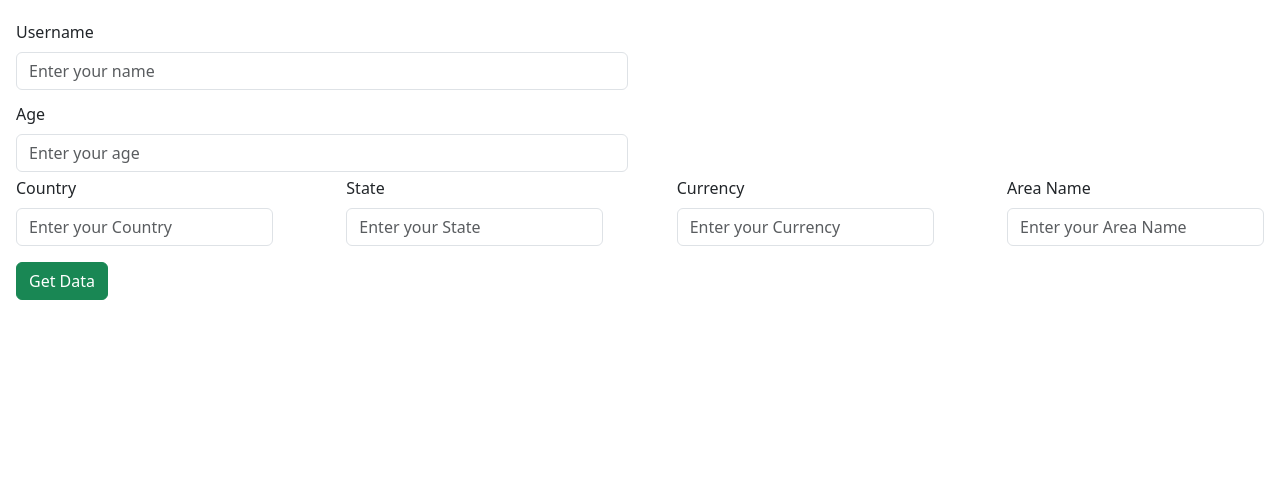
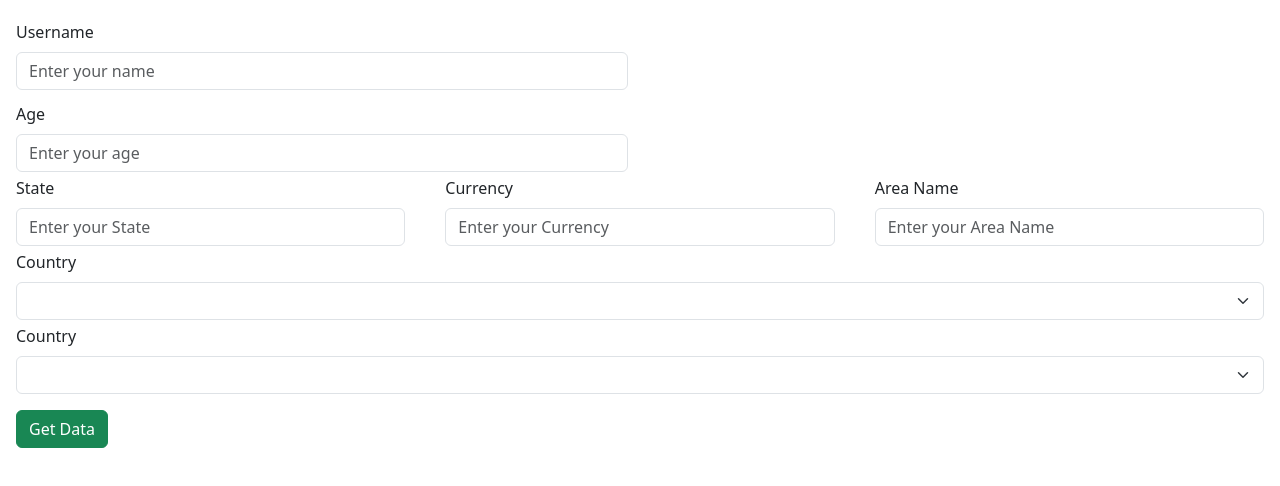
Before and after one commit to Denil-Doss-ZS0463/Angular_v17, an Angular app in the folder Angular17_DemoProject/: page / in a window 1280 px wide. Shown: the top 486 px of the page. Built offline with nearby package versions, Linux system fonts and the light colour scheme.

Commit message:
Common Dropdown has been added
Common Dropdown has been added

```diff
--- a/Angular17_DemoProject/src/app/common-libraies/common-dropdown/common-dropdown.component.html
+++ b/Angular17_DemoProject/src/app/common-libraies/common-dropdown/common-dropdown.component.html
@@ -1 +1,28 @@
-<p>common-dropdown works!</p>
+<div [formGroup]="parentForm">
+    <div class="form-group mt-1">
+        <label [for]="idSelector" class="form-label ps-0">{{ label }}</label>
+        <div class="d- align-items-center">
+            <!-- <input class="form-control" [type]="fieldType" [formControlName]="controlName" [id]="idSelector"
+            [placeholder]="placeholderText" autocomplete="off"
+            [ngClass]="{' border border-danger':showErrors() && parentForm.get(controlName)?.hasError('required')}"> -->
+
+            <select class="form-select" [formControlName]="controlName" [id]="idSelector" autocomplete="off"
+                [ngClass]="{' border border-danger':showErrors() && parentForm.get(controlName)?.hasError('required')}">
+                <option value="0" selected>Choose here</option>
+                @for(item of dropDownValue; track $index)
+                {
+                  <option [value]="item.id" >{{item[objectKeyToShow]}}</option>
+                }
+            </select>
+        </div>
+        @if(showErrors())
+        {
+        <p class="text-danger errorMessage m-0">
+            @if(parentForm.get(controlName)?.hasError('required'))
+            {
+            {{errorMessage}}
+            }
+        </p>
+        }
+    </div>
+</div>
--- a/Angular17_DemoProject/src/app/common-libraies/common-dropdown/common-dropdown.component.ts
+++ b/Angular17_DemoProject/src/app/common-libraies/common-dropdown/common-dropdown.component.ts
@@ -1,12 +1,32 @@
-import { Component } from '@angular/core';
+import { NgClass } from '@angular/common';
+import { Component, Input } from '@angular/core';
+import { ReactiveFormsModule, FormGroup, FormsModule } from '@angular/forms';
 
 @Component({
   selector: 'app-common-dropdown',
   standalone: true,
-  imports: [],
+  imports: [FormsModule, ReactiveFormsModule, NgClass],
   templateUrl: './common-dropdown.component.html',
   styleUrl: './common-dropdown.component.css'
 })
 export class CommonDropdownComponent {
+  @Input() label!: string;
+  @Input() controlName!: string;
+  @Input() parentForm!: FormGroup;
+  @Input() idSelector!:string;
+  @Input() placeholderText!:string;
+  @Input() errorMessage!: string;
+  @Input() invalidForm!: boolean | null;
+  @Input() dropDownValue:any[] = [];
+  @Input() objectKeyToShow:string = "";
+  @Input() selected:any;
+  showErrors(): boolean | null {
+    const control = this.parentForm.get(this.controlName);
+    return control && control.invalid && control.touched;
+  }
+
+  getObjectKeys(user: any): string[] {
+    return Object.keys(user);
+  }
 
 }
--- a/Angular17_DemoProject/src/app/common-libraies/common-table/common-table.component.html
+++ b/Angular17_DemoProject/src/app/common-libraies/common-table/common-table.component.html
@@ -1,4 +1,3 @@
-
 <div class="d-flex justify-content-center align-items-center">
     <table>
         <thead>
--- a/Angular17_DemoProject/src/app/core-components/sample-rendering-page/sample-rendering-page.component.html
+++ b/Angular17_DemoProject/src/app/core-components/sample-rendering-page/sample-rendering-page.component.html
@@ -16,22 +16,31 @@
         </div>
     </div>
 
-    <div class="d-flex justify-content-between align-items-center gap-3">
-        <div class=""><app-common-input-box [label]="'Country'" [controlName]="'country'" [parentForm]="myForm"
-                [fieldType]="'text'" [idSelector]="'country'" [placeholderText]="'Enter your Country'"
-                [errorMessage]="'Country is required'"></app-common-input-box></div>
+    <div class=" row d-flex justify-content-between align-items-center gap-3">
 
-        <div class=""><app-common-input-box [label]="'State'" [controlName]="'state'" [parentForm]="myForm"
+        <div class="col"><app-common-input-box [label]="'State'" [controlName]="'state'" [parentForm]="myForm"
                 [fieldType]="'text'" [idSelector]="'state'" [placeholderText]="'Enter your State'"
                 [errorMessage]="'State is required'"></app-common-input-box></div>
 
-        <div class=""><app-common-input-box [label]="'Currency'" [controlName]="'currency'" [parentForm]="myForm"
+        <div class="col"><app-common-input-box [label]="'Currency'" [controlName]="'currency'" [parentForm]="myForm"
                 [fieldType]="'text'" [idSelector]="'currency'" [placeholderText]="'Enter your Currency'"
                 [errorMessage]="'Currency is required'"></app-common-input-box></div>
 
-        <div class=""><app-common-input-box [label]="'Area Name'" [controlName]="'areaName'" [parentForm]="myForm"
+        <div class="col"><app-common-input-box [label]="'Area Name'" [controlName]="'areaName'" [parentForm]="myForm"
                 [fieldType]="'text'" [idSelector]="'areaName'" [placeholderText]="'Enter your Area Name'"
                 [errorMessage]="'Area Name is required'"></app-common-input-box></div>
+    </div>
+
+    <div>
+        <app-common-dropdown [label]="'Country'" [controlName]="'country'" [parentForm]="myForm"
+            [idSelector]="'country'" [placeholderText]="'Enter your Country'" [errorMessage]="'Country is required'"
+            [objectKeyToShow]="'name'"
+            [invalidForm]="invalidForm" [dropDownValue]="users"></app-common-dropdown>
+
+            <app-common-dropdown [label]="'Country'" [controlName]="'country'" [parentForm]="myForm"
+            [idSelector]="'country'" [placeholderText]="'Enter your Country'" [errorMessage]="'Country is required'"
+            [objectKeyToShow]="'name'" [selected]="'Bulbasaur'"
+            [invalidForm]="invalidForm" [dropDownValue]="pokeDetails"></app-common-dropdown>
     </div>
 
     <button type="submit" class="btn btn-success mt-3" (click)="getData()">Get Data</button>
--- a/Angular17_DemoProject/src/app/core-components/sample-rendering-page/sample-rendering-page.component.ts
+++ b/Angular17_DemoProject/src/app/core-components/sample-rendering-page/sample-rendering-page.component.ts
@@ -1,11 +1,12 @@
 import { Component, signal } from '@angular/core';
 import { FormBuilder, FormGroup, FormsModule, ReactiveFormsModule, Validators } from '@angular/forms';
 import { CommonInputBoxComponent } from '../../common-libraies/common-input-box/common-input-box.component';
+import { CommonDropdownComponent } from '../../common-libraies/common-dropdown/common-dropdown.component';
 
 @Component({
   selector: 'app-sample-rendering-page',
   standalone: true,
-  imports: [FormsModule, ReactiveFormsModule, CommonInputBoxComponent],
+  imports: [FormsModule, ReactiveFormsModule, CommonInputBoxComponent, CommonDropdownComponent],
   templateUrl: './sample-rendering-page.component.html',
   styleUrl: './sample-rendering-page.component.css'
 })
@@ -51,5 +52,102 @@ export class SampleRenderingPageComponent {
 
   }
 
+  users: any[] = [
+    {
+      "id": 1,
+      "name": "John Doe",
+      "age": 30,
+      "email": "john.doe@example.com"
+    },
+    {
+      "id": 2,
+      "name": "Jane Smith",
+      "age": 25,
+      "email": "jane.smith@example.com"
+    },
+    {
+      "id": 3,
+      "name": "Michael Johnson",
+      "age": 35,
+      "email": "michael.johnson@example.com"
+    },
+    {
+      "id": 4,
+      "name": "Emily Davis",
+      "age": 28,
+      "email": "emily.davis@example.com"
+    },
+    {
+      "id": 5,
+      "name": "William Wilson",
+      "age": 40,
+      "email": "william.wilson@example.com"
+    },
+    {
+      "id": 6,
+      "name": "Olivia Brown",
+      "age": 32,
+      "email": "olivia.brown@example.com"
+    },
+    {
+      "id": 7,
+      "name": "James Taylor",
+      "age": 27,
+      "email": "james.taylor@example.com"
+    },
+    {
+      "id": 8,
+      "name": "Sophia Martinez",
+      "age": 31,
+      "email": "sophia.martinez@example.com"
+    },
+    {
+      "id": 9,
+      "name": "Daniel Anderson",
+      "age": 33,
+      "email": "daniel.anderson@example.com"
+    },
+    {
+      "id": 10,
+      "name": "Isabella Thomas",
+      "age": 29,
+      "email": "isabella.thomas@example.com"
+    }
+  ]
+
+  pokeDetails = [
+    {
+      "id": 1,
+      "name": "Bulbasaur",
+      "type": ["Grass", "Poison"],
+      "height": "0.7 m",
+      "weight": "6.9 kg",
+      "abilities": ["Overgrow", "Chlorophyll"],
+      "base_experience": 64,
+      "image": "https://raw.githubusercontent.com/PokeAPI/sprites/master/sprites/pokemon/other/official-artwork/1.png"
+    },
+    {
+      "id": 4,
+      "name": "Charmander",
+      "type": ["Fire"],
+      "height": "0.6 m",
+      "weight": "8.5 kg",
+      "abilities": ["Blaze", "Solar Power"],
+      "base_experience": 62,
+      "image": "https://raw.githubusercontent.com/PokeAPI/sprites/master/sprites/pokemon/other/official-artwork/4.png"
+    },
+    {
+      "id": 7,
+      "name": "Squirtle",
+      "type": ["Water"],
+      "height": "0.5 m",
+      "weight": "9.0 kg",
+      "abilities": ["Torrent", "Rain Dish"],
+      "base_experience": 63,
+      "image": "https://raw.githubusercontent.com/PokeAPI/sprites/master/sprites/pokemon/other/official-artwork/7.png"
+    }
+    // Add more Pokémon details as needed
+  ]
+
 
 }
```
